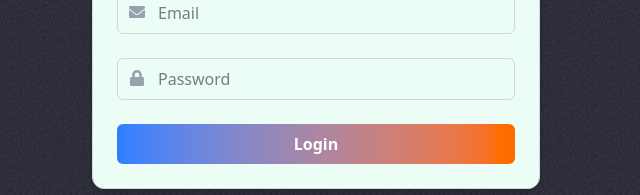
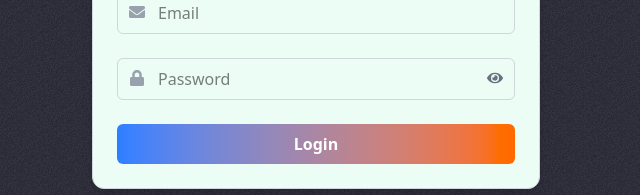
Before and after one commit to athanga22/wise, a React (Vite) app in the folder frontend/: page /login in a window 1280 px wide. Shown: the part 329-524 px from the top of the page, without its empty margins (324-964 px from the left). Built offline with nearby package versions, Linux system fonts and the light colour scheme.

Commit message:
added the password visibility functionality

```diff
--- a/frontend/src/components/Users/Login.jsx
+++ b/frontend/src/components/Users/Login.jsx
@@ -1,5 +1,5 @@
-import React from "react";
-import { FaEnvelope, FaLock } from "react-icons/fa";
+import React, { useState } from "react";
+import { FaEnvelope, FaLock, FaEye, FaEyeSlash } from "react-icons/fa";
 import robotGif from "../../assets/robot.gif";
 import { useFormik } from "formik";
 import * as Yup from "yup";
@@ -16,6 +16,9 @@ const validationSchema = Yup.object({
 });
 
 const LoginForm = () => {
+  //Show or hide password
+  const [showPassword, setShowPassword] = useState(false);
+
   //Mutation
   const { mutateAsync, isPending, isError, error, isSuccess } = useMutation({
     mutationFn: loginAPI,
@@ -87,11 +90,20 @@ const LoginForm = () => {
         <FaLock className="absolute top-3 left-3 text-gray-400" />
         <input
           id="password"
-          type="password"
+          type={showPassword ? "text" : "password"}
           {...formik.getFieldProps("password")}
           placeholder="Password"
           className="pl-10 pr-4 py-2 w-full rounded-md border border-gray-300 focus:border-blue-500 focus:ring-blue-500"
         />
+        {/* Password visibility hidden or show */}
+        <button
+          type="button"
+          onClick={()=>{setShowPassword(!showPassword)}}
+          className="absolute top-3 right-3 text-gray-500 hover:text-gray-700"
+        >
+          {showPassword ? <FaEyeSlash /> : <FaEye />}
+        </button>
+
         {formik.touched.password && formik.errors.password && (
           <span className="text-xs text-red-500">{formik.errors.password}</span>
         )}
```
